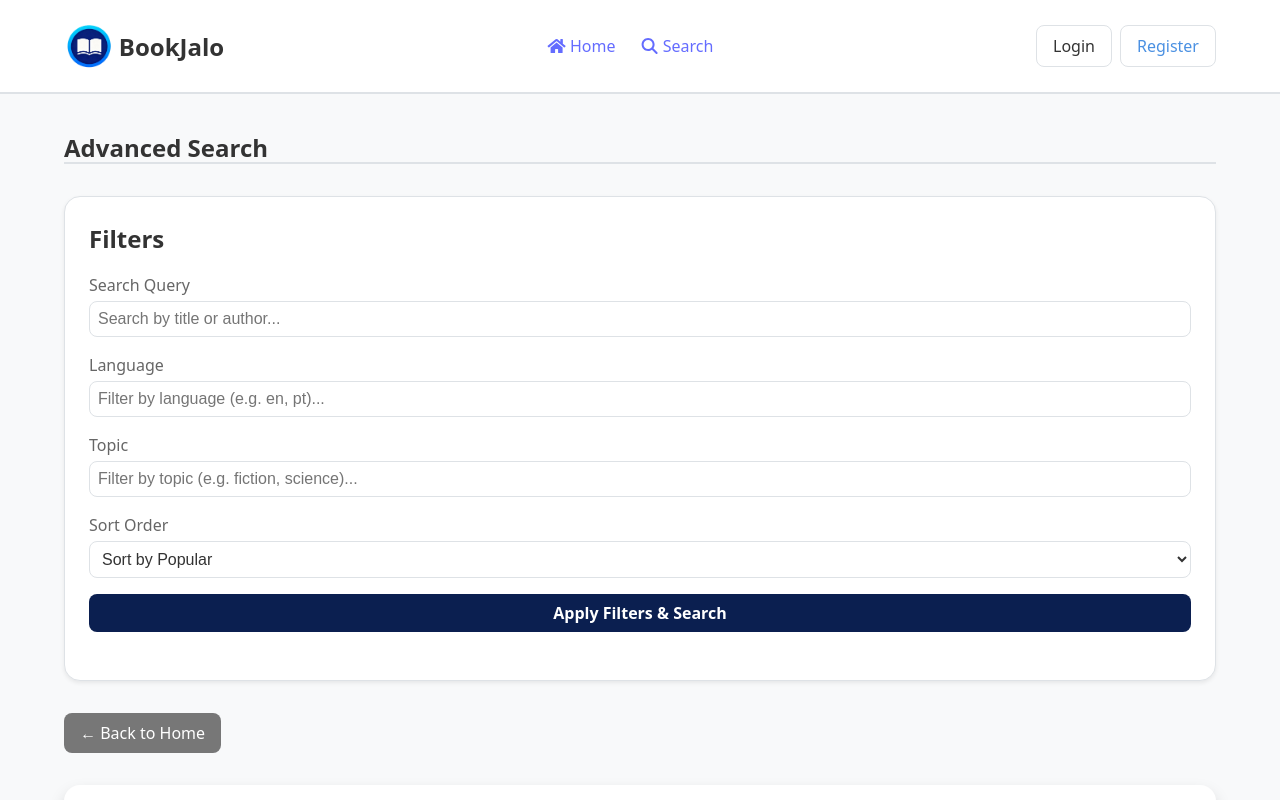
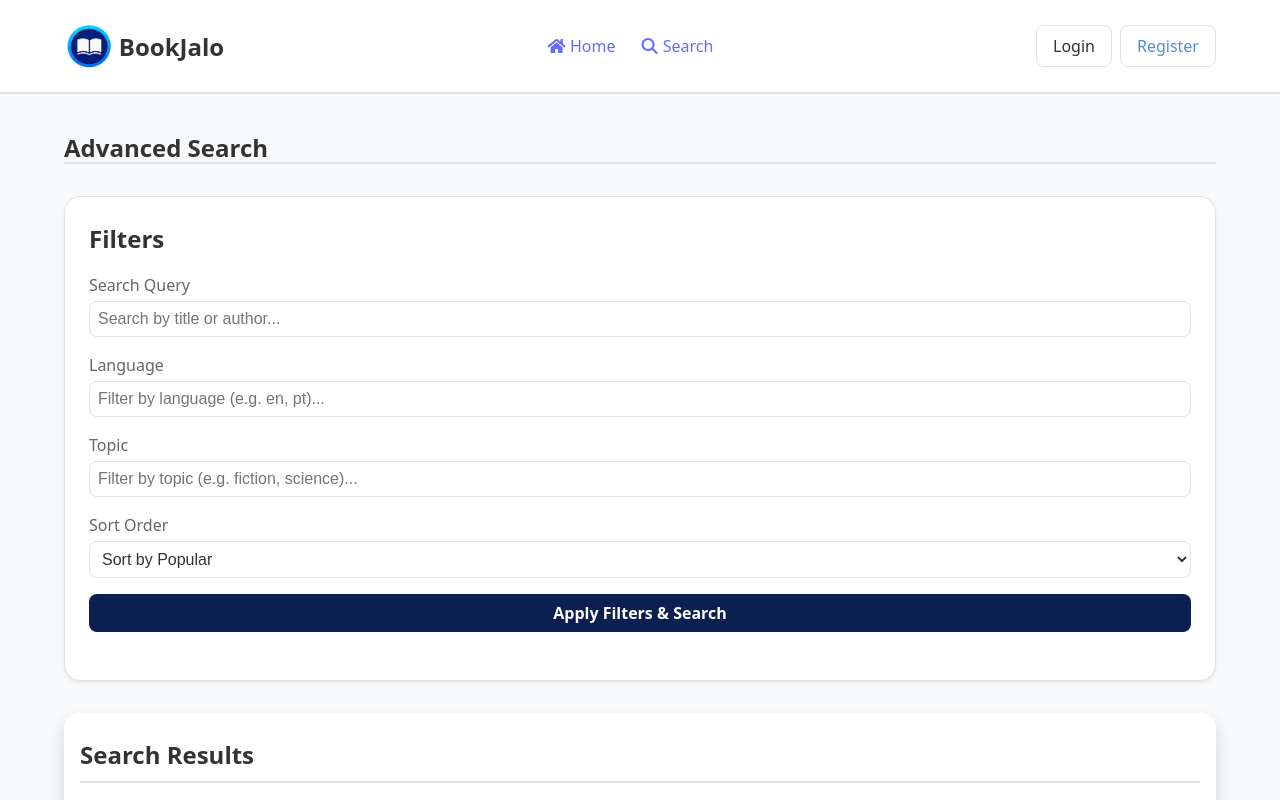
Before and after one commit to nandovx/jalobooks, a React (Vite) app: page /search in a window 1280 px wide. Shown: the top 800 px of the page. Built offline with nearby package versions, Linux system fonts and the light colour scheme; no server answers.

Commit message:
fix: removed back to home in advsrch

```diff
--- a/src/pages/AdvancedSearch.tsx
+++ b/src/pages/AdvancedSearch.tsx
@@ -123,17 +123,6 @@ const AdvancedSearch = () => {
         </button>
       </section>
 
-      <a
-        href="#"
-        onClick={(e) => {
-          e.preventDefault();
-          navigate("/");
-        }}
-        className={styles.backButton}
-      >
-        ← Back to Home
-      </a>
-
       <section className={styles.resultsSection}>
         <BookGrid title="Search Results" books={sortedBooks} />
       </section>
```
